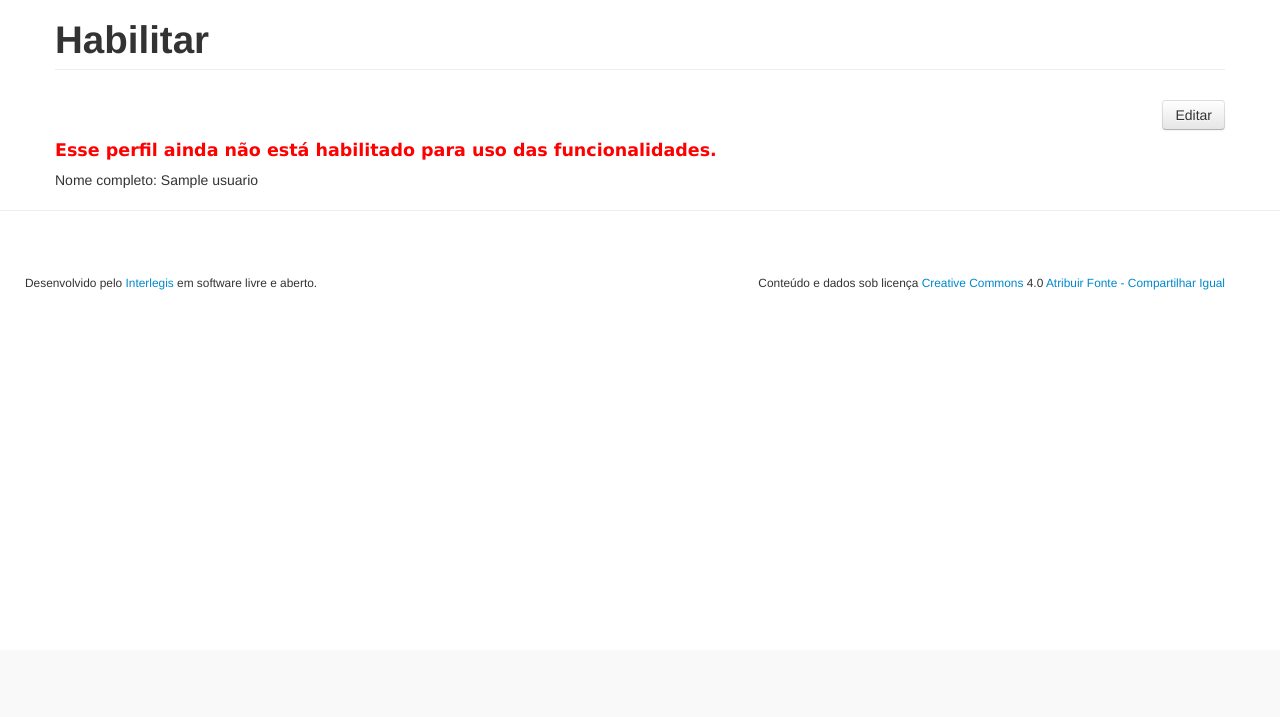
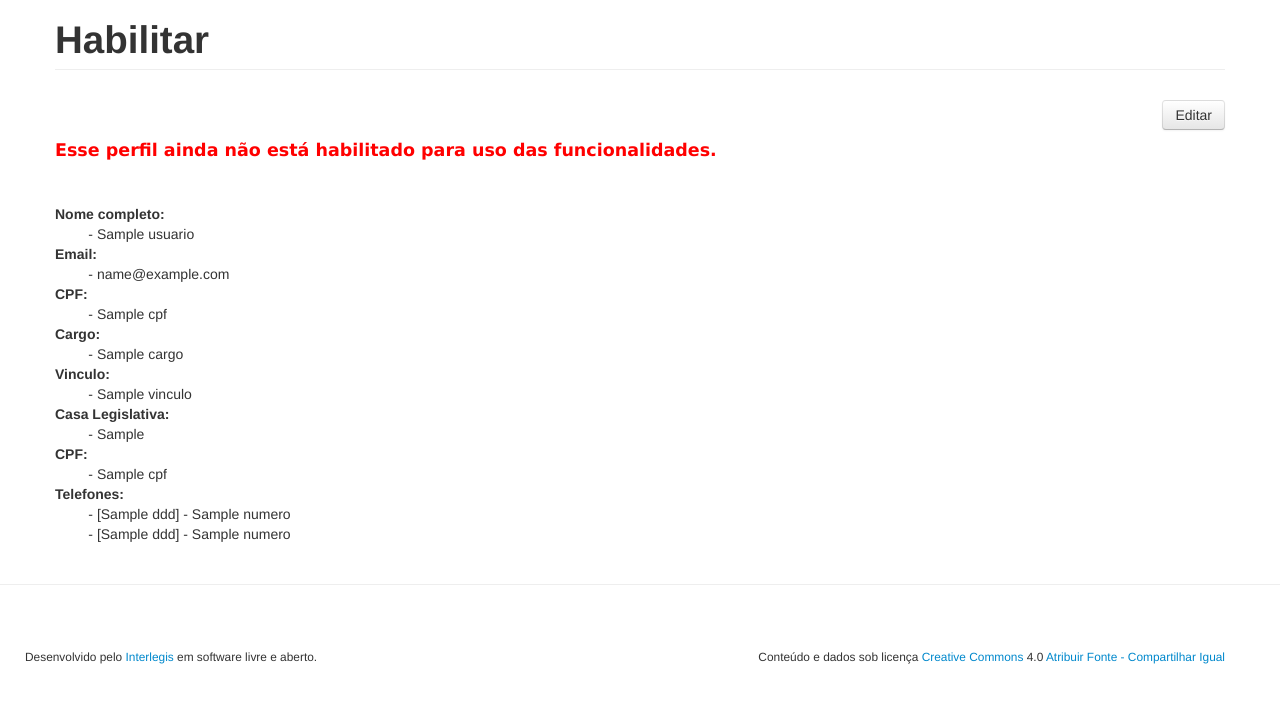
Before and after one commit to felipecoliveira/atendimento, a Django app: template templates/usuarios/habilitar_detail.html in a window 1280 px wide. Shown: the part 150-867 px from the top of the page. Before the commit the page ends 440 px from the top, so only its background shows below. Run offline with Django 3.2, Linux system fonts and the light colour scheme; the template is opened without the code that fills it: most values are stand-ins (such as "Sample title", 1, 10 or a date in 2020); some libraries are stand-ins or nearby versions.

Commit message:
Arruma dela de detalhe do usuario para o admin

```diff
--- a/templates/usuarios/habilitar_detail.html
+++ b/templates/usuarios/habilitar_detail.html
@@ -6,6 +6,7 @@
     <a href="{% url 'usuarios:habilitar_edit' pk %}" class="btn btn-default">{% trans 'Editar' %}</a>
   </div>
 {% endblock actions %}
+
 {% block msg %}
   {% if not usuario.habilitado %}
     <h4><font face="verdana" color="red"><p>Esse perfil ainda <strong>não está habilitado</strong> para uso das funcionalidades.</p></font></h4>
@@ -13,9 +14,30 @@
     <h4><font face="verdana" color="green"><p>Esse perfil já <strong>está habilitado</strong> para uso das funcionalidades.</p></font></h4>
   {% endif %}
 {% endblock msg %}
+
 {% block title %}
   <h1 class="page-header"> Habilitar </h1>
 {% endblock %}
+
 {% block detail_content %}
-  Nome completo: {{ usuario.nome_completo }}
+  <br />
+  <dl>
+    <dt>Nome completo: </dt>
+    <dd>&nbsp;&nbsp;&nbsp;&nbsp;&nbsp;&nbsp;- {{ usuario.nome_completo }}</dd>
+    <dt>Email: </dt>
+    <dd>&nbsp;&nbsp;&nbsp;&nbsp;&nbsp;&nbsp;- {{ usuario.email }}</dd>
+    <dt>CPF: </dt>
+    <dd>&nbsp;&nbsp;&nbsp;&nbsp;&nbsp;&nbsp;- {{ usuario.cpf }}</dd>
+    <dt>Cargo: </dt>
+    <dd>&nbsp;&nbsp;&nbsp;&nbsp;&nbsp;&nbsp;- {{ usuario.cargo }}</dd>
+    <dt>Vinculo: </dt>
+    <dd>&nbsp;&nbsp;&nbsp;&nbsp;&nbsp;&nbsp;- {{ usuario.vinculo }}</dd>
+    <dt>Casa Legislativa: </dt>
+    <dd>&nbsp;&nbsp;&nbsp;&nbsp;&nbsp;&nbsp;- {{ usuario.casa_legislativa }}</dd>
+    <dt>CPF: </dt>
+    <dd>&nbsp;&nbsp;&nbsp;&nbsp;&nbsp;&nbsp;- {{ usuario.cpf }}</dd>
+    <dt>Telefones: </dt>
+    <dd>&nbsp;&nbsp;&nbsp;&nbsp;&nbsp;&nbsp;- [{{ usuario.primeiro_telefone.ddd }}] - {{usuario.primeiro_telefone.numero}}</dd>
+    <dd>&nbsp;&nbsp;&nbsp;&nbsp;&nbsp;&nbsp;- [{{ usuario.segundo_telefone.ddd }}] - {{usuario.segundo_telefone.numero}}</dd>
+  </dl>
 {% endblock detail_content %}
--- a/usuarios/views.py
+++ b/usuarios/views.py
@@ -71,7 +71,8 @@ class UsuarioCrud(Crud):
 
     class BaseMixin(crud.base.CrudBaseMixin):
         list_field_names = ['username', 'nome_completo',
-                            'data_criacao', 'habilitado']
+                            'data_criacao', 'habilitado',
+                            'data_ultima_atualizacao']
 
 
 class HabilitarDetailView(LoginRequiredMixin, crud.base.CrudDetailView):
```
Also changed, not shown: usuarios/forms.py (+4 -4 lines), usuarios/layouts.yaml (+0 -7 lines).
